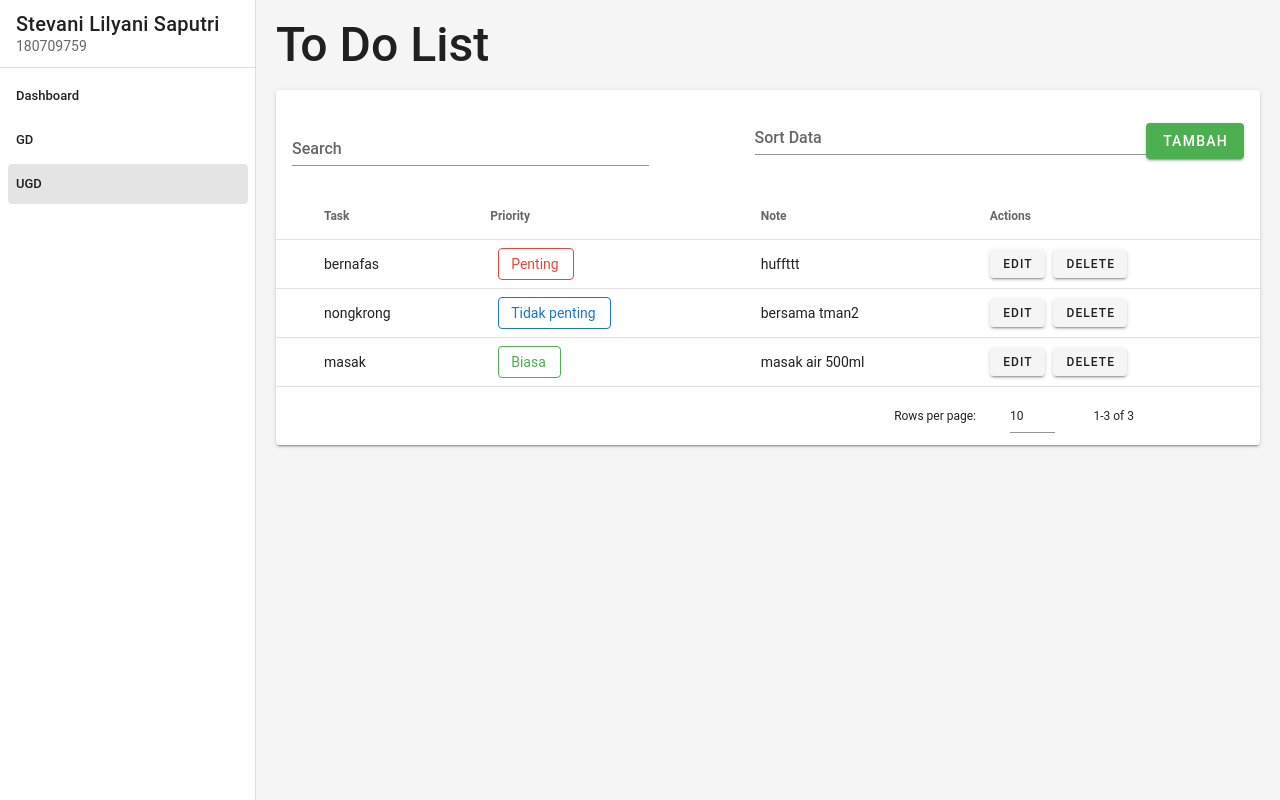
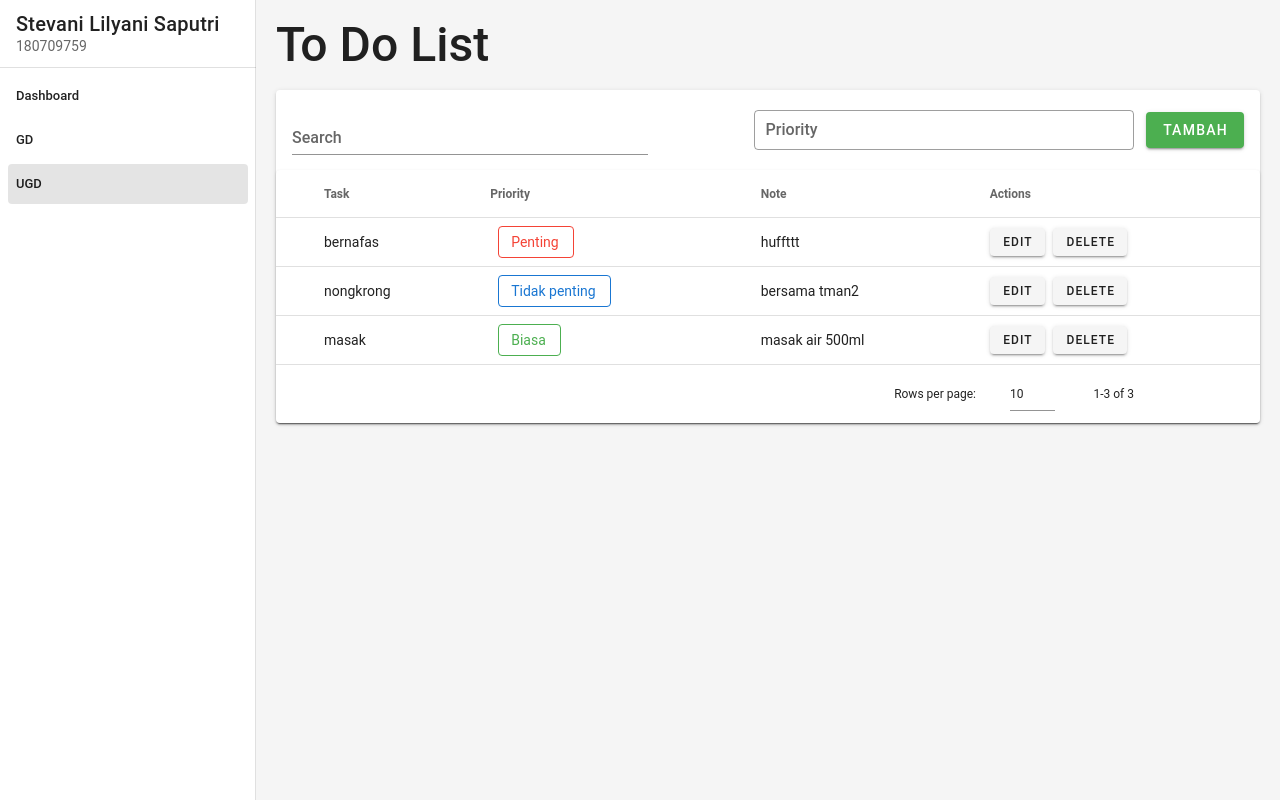
Before and after one commit to stevanililyanis/VueCLI-Webpack_9759, a Vue app: page /ugd in a window 1280 px wide. Built offline with nearby package versions, Linux system fonts and the light colour scheme.

Commit message:
UGD Vue CLI

```diff
--- a/src/components/TodoList/ListUGD.vue
+++ b/src/components/TodoList/ListUGD.vue
@@ -13,21 +13,32 @@
             </v-text-field>
 
         <v-spacer></v-spacer>
+
          <v-select
-        v-model="sortable"
-        :items="['Penting', 'Biasa', 'Tidak penting']"
-        label="Sort Data"
-        style="width: 30%;"
-        >
-         </v-select>
+                    :items="['All Priority','Penting', 'Biasa', 'Tidak penting']"
+                    v-model="filters"
+                    label="Priority"
+                    @change="filterPriority"
+                    outlined
+                    hide-details
+                    class="mr-3"
+                    dense></v-select>
 
         <v-btn color="success" dark @click="dialog = true">
         Tambah
         </v-btn>
         </v-card-title>
-        <v-data-table :headers="headers" :items="todos" :search="search" :expanded.sync="expanded"
+        <v-data-table :headers="headers" :items="todos" :search="search"
+        :single-expand="singleExpand"
+            :expanded.sync="expanded"
             item-key="note"
-        show-expand>
+            show-expand
+            class="elevation-1">
+        <template v-slot:expanded-item="{ item }">
+            <h3>Note :</h3>
+            {{ item.note }}
+            </template>
+
             <template v-slot:[`item.priority`]="{ item }">
                 <td>
                     <v-chip v-if="item.priority == 'Penting'" class="ma-2" close color="red"label outlined>
@@ -184,7 +195,8 @@ export default {
         edit:false,
         tempItem:null,
         dialogDelete:false,
-        singleExpand: true,
+        singleExpandable: false,
+        expanded:[],
         headers: [
                 {
                     text: "Task",
@@ -195,6 +207,7 @@ export default {
                 { text: "Priority", value: "priority" },
                 { text: "Note", value: "note" },
                 { text: "Actions", value: "actions" },
+
             ],
         todos: [
                 {
@@ -226,6 +239,7 @@ export default {
         };
     },
     methods: {
+
         save() {
             this.todos.push(this.formTodo);
             this.resetForm();
```
Lines whose indentation alone changed are shown as unchanged.
